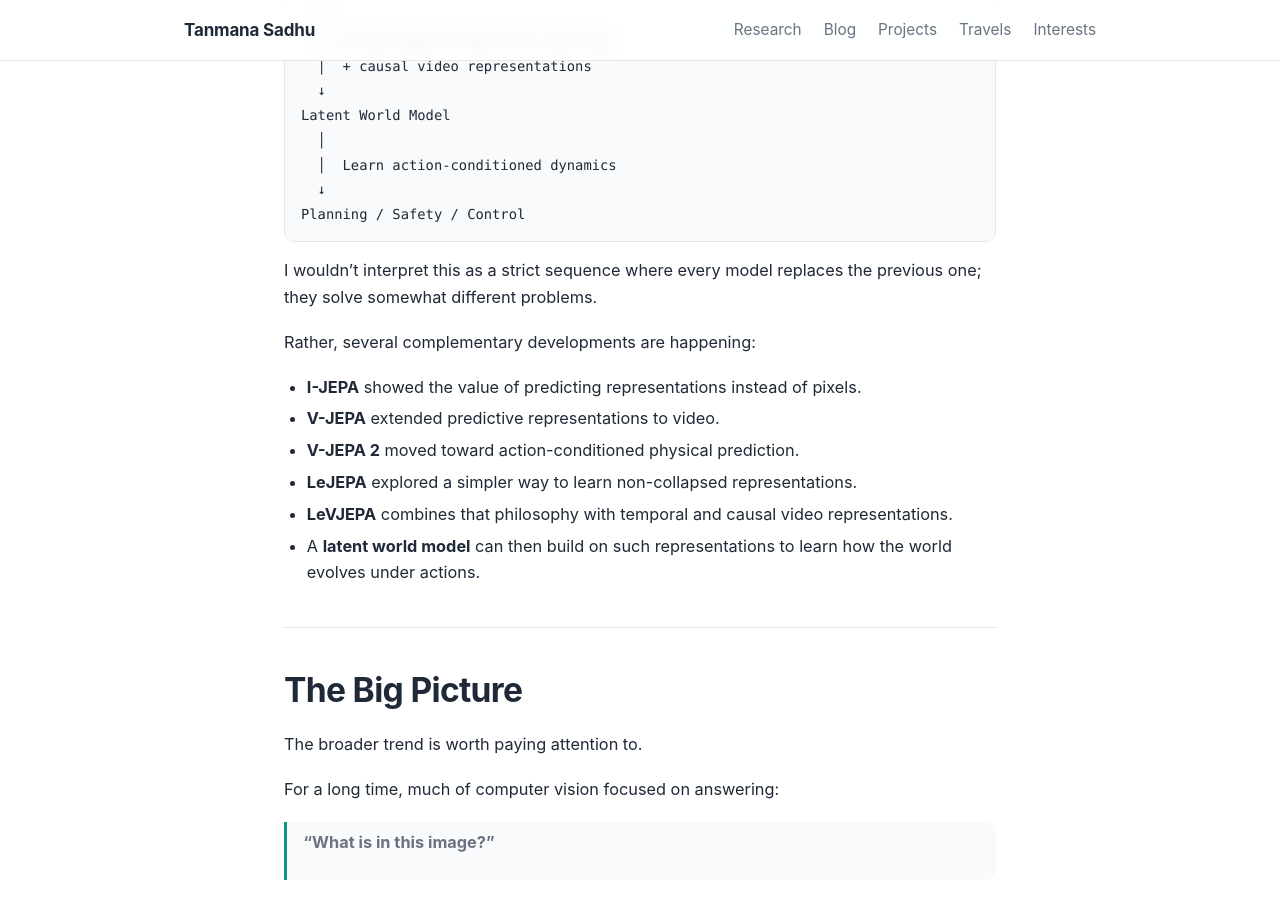
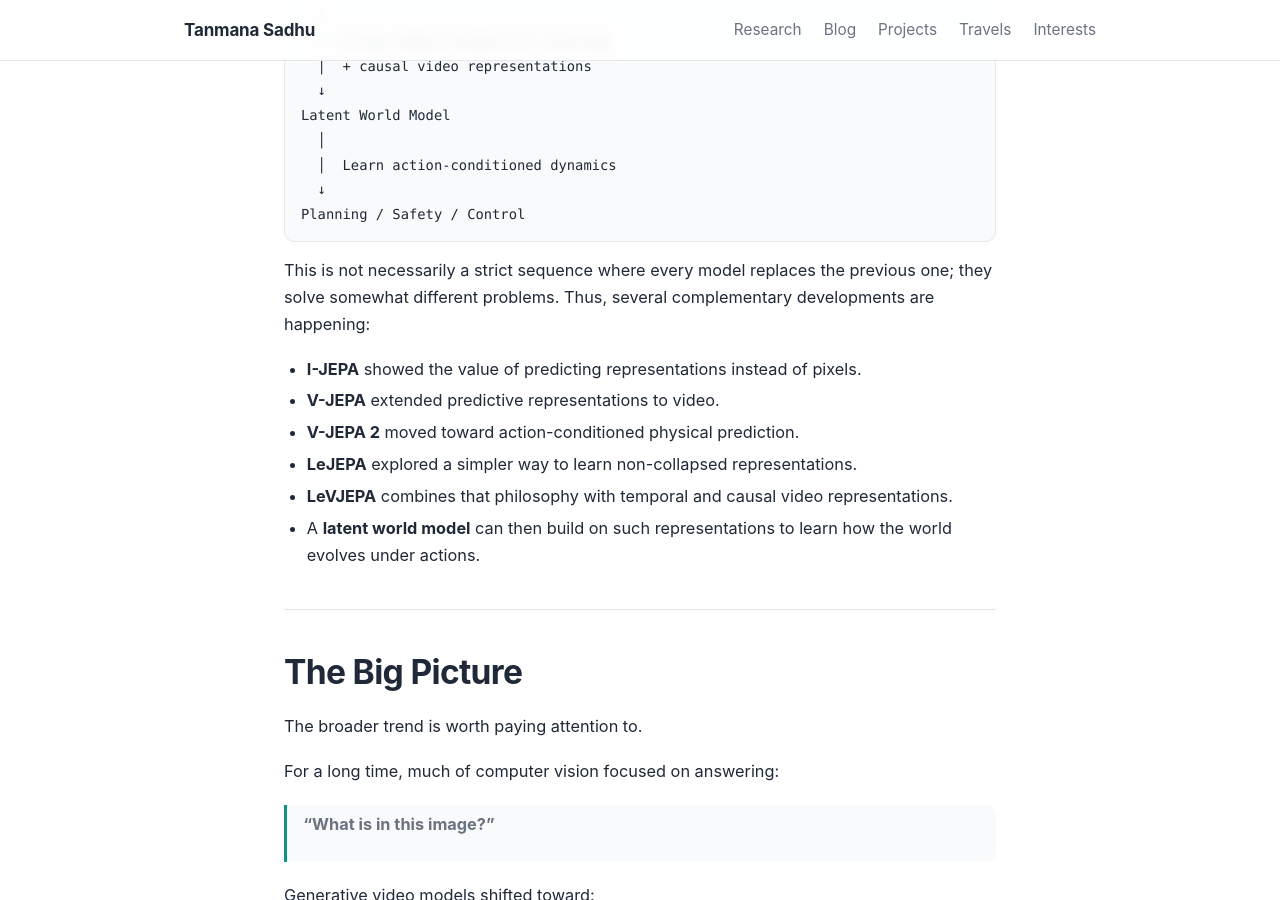
Before and after one commit to tanmana5/tanmana5.github.io, a Jekyll site: the page built from _posts/2026-09-08-jepa.md, in a window 1280 px wide and 900 px high, scrolled down 9047 px. Built offline with Jekyll 4.4.1, drawn with Linux system fonts in a browser that asks for light colours.

Commit message:
adding post on jepa

````diff
--- a/_posts/2026-09-08-jepa.md
+++ b/_posts/2026-09-08-jepa.md
@@ -356,9 +356,7 @@ Latent World Model
 Planning / Safety / Control
 ```
 
-I wouldn’t interpret this as a strict sequence where every model replaces the previous one; they solve somewhat different problems.
-
-Rather, several complementary developments are happening:
+This is not necessarily a strict sequence where every model replaces the previous one; they solve somewhat different problems. Thus, several complementary developments are happening:
 
 - **I-JEPA** showed the value of predicting representations instead of pixels.
 - **V-JEPA** extended predictive representations to video.
````
